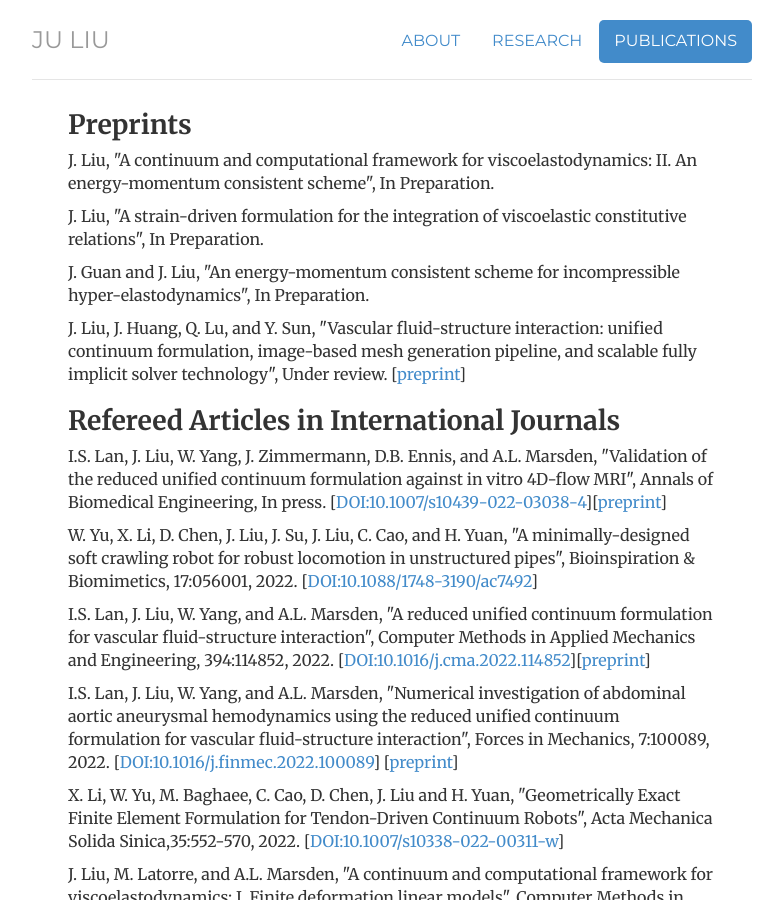
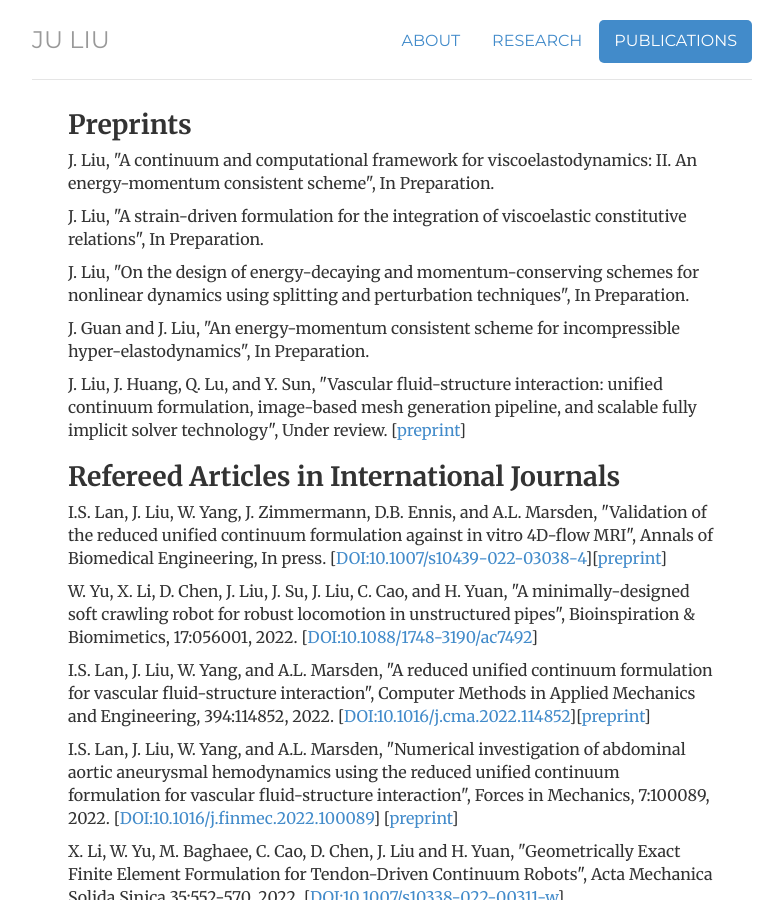
Before and after one commit to ju-liu/ju-liu.github.io, a Jekyll site: the page built from publications/index.html, in a window 1280 px wide and 900 px high. Shown: the whole window, without its empty margins (248-1031 px from the left). Built offline with Jekyll 4.4.1, drawn with Linux system fonts in a browser that asks for light colours; nearby versions of some CDN libraries; library files that are not in the unit come from our copies; comment, search, counter and statistics services are not loaded.

Commit message:
Update index.html

```diff
--- a/publications/index.html
+++ b/publications/index.html
@@ -13,6 +13,8 @@ description: Current Publications for Dr. Ju Liu
   <p>J. Liu, "A continuum and computational framework for viscoelastodynamics: II. An energy-momentum consistent scheme", In Preparation.</p>
 
   <p>J. Liu, "A strain-driven formulation for the integration of viscoelastic constitutive relations", In Preparation.</p>
+
+  <p>J. Liu, "On the design of energy-decaying and momentum-conserving schemes for nonlinear dynamics using splitting and perturbation techniques", In Preparation.</p>
 
   <p>J. Guan and J. Liu, "An energy-momentum consistent scheme for incompressible hyper-elastodynamics", In Preparation.</p>
 
```
